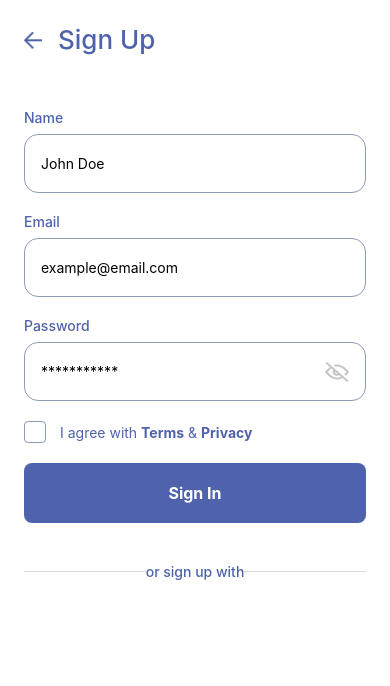
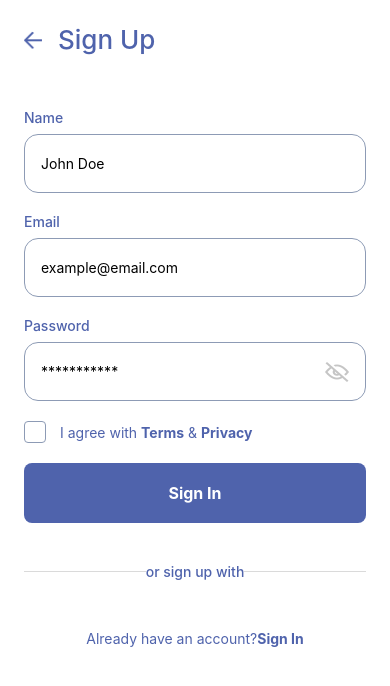
Before and after one commit to ErvinAtVoco/moobilirakendus-ios, a React Native app: screen / in a window 390 px wide. Shown: the top 686 px of the page. Built offline with nearby package versions, Linux system fonts and the light colour scheme.

Commit message:
Added SignUp footer

```diff
--- a/src/screens/auth/Signup/index.js
+++ b/src/screens/auth/Signup/index.js
@@ -24,6 +24,9 @@ const Signup = () => {
             <Button style={styles.button} title="Sign In"/>
             <Separator text="or sign up with"/>
             <GoogleLogin/>
+            <Text style={styles.footerText}>Already have an account?
+                <Text style={styles.footerLink}>Sign In</Text>
+            </Text>
         </View>
     )
 }
--- a/src/screens/auth/Signup/styles.js
+++ b/src/screens/auth/Signup/styles.js
@@ -19,5 +19,13 @@ export const styles = StyleSheet.create({
     },
     button: {
         marginVertical: 20
+    },
+    footerText: {
+        color: colors.blue,
+        marginBottom: 56,
+        textAlign: "center"
+    },
+    footerLink: {
+        fontWeight: "bold"
     }
 })
```
